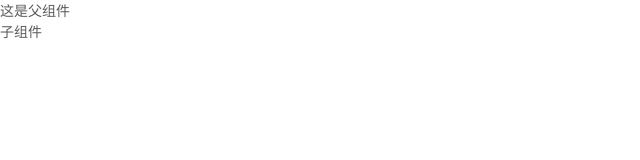
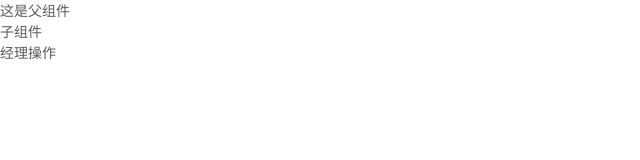
Before and after one commit to laoxiu666/wensihaihui, a React (Create React App) app: page / in a window 1280 px wide. Shown: the top 160 px of the page, without its empty margins (0-640 px from the left). Built offline with nearby package versions, Linux system fonts and the light colour scheme.

Commit message:
加一个父组件经理字段

```diff
--- a/src/App.js
+++ b/src/App.js
@@ -11,6 +11,7 @@ class App extends Component{
      return(
        <div> 这是父组件
          <div>子组件</div>
+         <div>经理操作</div>
        </div>
      )
    }
```
